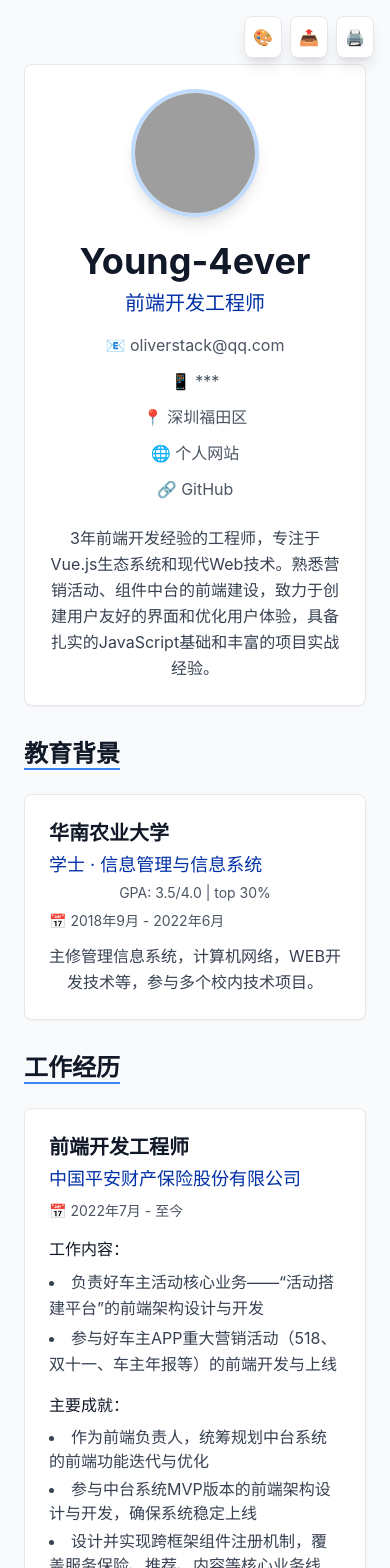
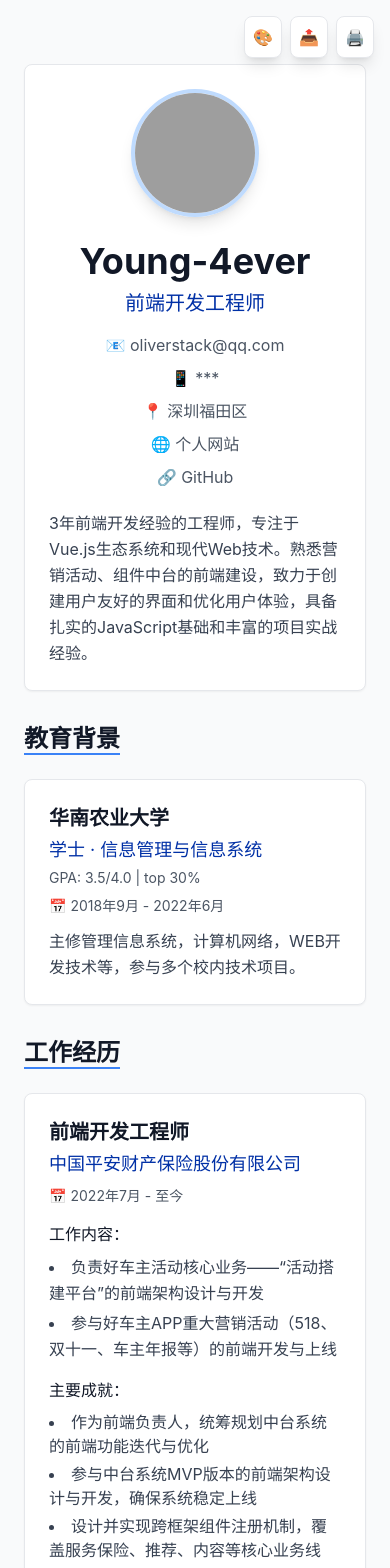
Before and after one commit to young-4ever/jsonme, a Vue app: page / in a window 390 px wide. Shown: the top 1568 px of the page. Built offline with nearby package versions, Linux system fonts and the light colour scheme; grey boxes are pictures that could not be loaded.

Commit message:
删除不再使用的简历文件，更新简历 JSON 数据，优化项目和教育部分的展示，调整样式以提升移动端用户体验。

```diff
--- a/public/resume.json
+++ b/public/resume.json
@@ -38,7 +38,8 @@
       "achievements": [
         "作为前端负责人，统筹规划中台系统的前端功能迭代与优化",
         "参与中台系统MVP版本的前端架构设计与开发，确保系统稳定上线",
-        "设计并实现跨框架组件注册机制，覆盖服务保险、推荐、内容等核心业务线"
+        "设计并实现跨框架组件注册机制，覆盖服务保险、推荐、内容等核心业务线",
+        "基于umd实现动态配置组件，产出职务发明专利1项（专利号：ZL...）"
       ],
       "technologies": ["Vue 3", "Svelte", "TypeScript", "Element Plus"]
     }
@@ -84,32 +85,30 @@
   "projects": [
     {
       "id": "proj1",
-      "name": "企业级管理系统",
-      "description": "基于Vue 3和TypeScript开发的企业级后台管理系统，支持权限管理、数据可视化等功能。",
-      "technologies": ["Vue 3", "TypeScript", "Element Plus", "ECharts", "Vite"],
-      "startDate": "2022-01",
-      "endDate": "2022-06",
+      "name": "micro editor",
+      "description": "基于Vue 3、TypeScript开发的H5页面编辑器",
+      "technologies": ["Vue 3", "TypeScript", "Vite"],
       "url": "https://admin.example.com",
       "github": "https://github.com/zhangsan/admin-system",
       "highlights": [
-        "实现了完整的RBAC权限系统",
-        "集成了多种图表组件",
-        "支持主题切换和国际化"
+        "H5页面编辑功能的最小化实现",
+        "支持拖拽式组件配置，实现可视化页面搭建",
+        "支持解耦式加载组件",
+        "提供实时预览功能，所见即所得"
       ]
     },
     {
-      "id": "proj2",
-      "name": "个人博客系统",
-      "description": "使用Nuxt.js开发的静态博客系统，支持Markdown写作和SEO优化。",
-      "technologies": ["Nuxt.js", "Vue 3", "Tailwind CSS", "Markdown"],
-      "startDate": "2021-08",
-      "endDate": "2021-12",
-      "url": "https://blog.zhangsan.dev",
-      "github": "https://github.com/zhangsan/blog",
+      "id": "proj",
+      "name": "jsonme",
+      "description": "基于JSON配置的简历网站生成器",
+      "technologies": ["Vue 3", "TypeScript", "Tailwind CSS", "Vite"],
+      "url": "https://young-4ever.github.io/jsonme/",
+      "github": "https://github.com/young-4ever/jsonme",
       "highlights": [
-        "支持静态生成和服务端渲染",
-        "实现了全文搜索功能",
-        "优化了SEO和性能指标"
+        "支持通过JSON配置生成个性化简历网站",
+        "支持通过gist、fork等方式独立部署、配置简历",
+        "提供多种专业主题模板",
+        "支持实时预览和导出功能"
       ]
     }
   ],
--- a/src/App.vue
+++ b/src/App.vue
@@ -6,10 +6,7 @@
   ]">
     <!-- 欢迎页面 -->
     <div v-if="showWelcome">
-      <WelcomePage
-        @upload="handleUploadFromWelcome"
-        @view-demo="handleViewDemo"
-      />
+      <WelcomePage @upload="handleUploadFromWelcome" @view-demo="handleViewDemo" />
     </div>
 
     <!-- 上传页面 -->
@@ -34,16 +31,12 @@
           <h2 class="text-xl font-semibold text-gray-900 dark:text-white mb-2">加载失败</h2>
           <p class="text-gray-600 dark:text-gray-400 mb-4">{{ error }}</p>
           <div class="flex flex-col sm:flex-row gap-4 justify-center">
-            <button
-              @click="loadData"
-              class="px-4 py-2 bg-primary-600 text-white rounded-lg hover:bg-primary-700 transition-colors duration-200"
-            >
+            <button @click="loadData"
+              class="px-4 py-2 bg-primary-600 text-white rounded-lg hover:bg-primary-700 transition-colors duration-200">
               重新加载
             </button>
-            <button
-              @click="showUploader = true"
-              class="px-4 py-2 bg-gray-600 text-white rounded-lg hover:bg-gray-700 transition-colors duration-200"
-            >
+            <button @click="showUploader = true"
+              class="px-4 py-2 bg-gray-600 text-white rounded-lg hover:bg-gray-700 transition-colors duration-200">
               上传JSON文件
             </button>
           </div>
@@ -51,32 +44,24 @@
       </div>
 
       <!-- 主要内容 -->
-      <div v-else-if="resumeData" class="page-enter" :class="[
+      <div v-else-if="resumeData" style="padding-bottom: 12px;" :class="['page-enter',
         currentThemeName === 'professional' ? '' : 'container mx-auto px-4 py-8 max-w-4xl'
       ]">
         <!-- 顶部工具栏 -->
         <div class="fixed top-4 right-4 z-50 no-print">
           <div class="flex gap-2">
-            <ThemeSelector
-              :current-theme-name="currentThemeName"
-              :is-dark-mode="isDarkMode"
-              @theme-change="handleThemeChange"
-              @dark-mode-toggle="toggleDarkMode"
-            />
+            <ThemeSelector :current-theme-name="currentThemeName" :is-dark-mode="isDarkMode"
+              @theme-change="handleThemeChange" @dark-mode-toggle="toggleDarkMode" />
 
-            <button
-              @click="showUploader = true"
+            <button @click="showUploader = true"
               class="p-2 bg-white dark:bg-gray-800 rounded-lg shadow-lg hover:shadow-xl transition-all duration-200 border border-gray-200 dark:border-gray-700"
-              title="上传JSON文件"
-            >
+              title="上传JSON文件">
               📤
             </button>
 
-            <button
-              @click="handlePrint"
+            <button @click="handlePrint"
               class="p-2 bg-white dark:bg-gray-800 rounded-lg shadow-lg hover:shadow-xl transition-all duration-200 border border-gray-200 dark:border-gray-700"
-              title="打印简历"
-            >
+              title="打印简历">
               🖨️
             </button>
           </div>
@@ -97,11 +82,7 @@
           <!-- VSCode编辑器内容 -->
           <div class="vscode-editor-content">
             <div class="vscode-line-numbers">
-              <div
-                v-for="(line, index) in jsonLines"
-                :key="index"
-                class="vscode-line-number"
-              >
+              <div v-for="(line, index) in jsonLines" :key="index" class="vscode-line-number">
                 {{ index + 1 }}
               </div>
             </div>
@@ -123,35 +104,24 @@
           <div class="container mx-auto px-4 py-8 max-w-4xl">
             <!-- 个人信息 - 特殊样式 -->
             <div v-if="creativeOrderedSections.personal" class="section-enter creative-hero">
-              <component
-                :is="componentMap[creativeOrderedSections.personal.component]"
-                v-bind="creativeOrderedSections.personal.props"
-              />
+              <component :is="componentMap[creativeOrderedSections.personal.component]"
+                v-bind="creativeOrderedSections.personal.props" />
             </div>
 
             <!-- 主要内容区域 - 动态布局 -->
             <div class="creative-content-grid">
               <!-- 动态渲染其他组件 -->
-              <div
-                v-for="(section, index) in creativeOrderedSections.others"
-                :key="section.key"
-                :class="{
+              <div v-for="(section, index) in creativeOrderedSections.others" :key="section.key" :class="{
                 'creative-left-column': index % 2 === 0,
                 'creative-right-column': index % 2 === 1,
                 'creative-projects-full': section.key === 'projects'
-                }"
-              >
-                <div
-                  :class="{
+              }">
+                <div :class="{
                   'section-enter creative-section-left': index % 2 === 0,
                   'section-enter creative-section-right': index % 2 === 1,
                   'section-enter creative-projects-full': section.key === 'projects'
-                  }"
-                >
-                  <component
-                    :is="componentMap[section.component]"
-                    v-bind="section.props"
-                  />
+                }">
+                  <component :is="componentMap[section.component]" v-bind="section.props" />
                 </div>
               </div>
             </div>
@@ -159,7 +129,8 @@
             <!-- 创意主题页脚 -->
             <footer class="mt-16 text-center no-print creative-footer">
               <div class="creative-footer-content">
-                <p class="text-lg font-medium bg-gradient-to-r from-blue-600 to-purple-600 bg-clip-text text-transparent">
+                <p
+                  class="text-lg font-medium bg-gradient-to-r from-blue-600 to-purple-600 bg-clip-text text-transparent">
                   由 <a href="https://github.com/jsonme" class="hover:underline">JsonMe</a> 创意呈现
                 </p>
                 <div class="creative-footer-decoration"></div>
@@ -173,40 +144,28 @@
           <!-- 专业主题：使用特殊容器 -->
           <div v-if="currentThemeName === 'professional'" class="container">
             <!-- 动态渲染各个section -->
-            <div
-              v-for="section in orderedSections"
-              :key="section.key"
-              class="section-enter"
-            >
-              <component
-                :is="componentMap[section.component]"
-                v-bind="section.props"
-            />
+            <div v-for="section in orderedSections" :key="section.key" class="section-enter">
+              <component :is="componentMap[section.component]" v-bind="section.props" />
             </div>
 
             <!-- 页脚 -->
             <footer class="mt-12 text-center text-gray-500 dark:text-gray-400 text-sm no-print">
-              <p>由 <a href="https://github.com/jsonme" class="text-primary-600 dark:text-primary-400 hover:underline">JsonMe</a> 生成</p>
+              <p>由 <a href="https://github.com/jsonme"
+                  class="text-primary-600 dark:text-primary-400 hover:underline">JsonMe</a> 生成</p>
             </footer>
           </div>
 
           <!-- 其他主题：标准容器 -->
           <div v-else class="container mx-auto px-4 py-8 max-w-4xl">
             <!-- 动态渲染各个section -->
-            <div
-              v-for="section in orderedSections"
-              :key="section.key"
-              class="section-enter"
-            >
-              <component
-                :is="componentMap[section.component]"
-                v-bind="section.props"
-            />
+            <div v-for="section in orderedSections" :key="section.key" class="section-enter">
+              <component :is="componentMap[section.component]" v-bind="section.props" />
             </div>
 
             <!-- 页脚 -->
             <footer class="mt-12 text-center text-gray-500 dark:text-gray-400 text-sm no-print">
-            <p>由 <a href="https://github.com/jsonme" class="text-primary-600 dark:text-primary-400 hover:underline">JsonMe</a> 生成</p>
+              <p>由 <a href="https://github.com/jsonme"
+                  class="text-primary-600 dark:text-primary-400 hover:underline">JsonMe</a> 生成</p>
             </footer>
           </div>
         </template>
--- a/src/components/EducationSection.vue
+++ b/src/components/EducationSection.vue
@@ -37,7 +37,7 @@
             <h4 class="text-lg text-primary-600 dark:text-primary-400 mb-1">
               {{ edu.degree }} · {{ edu.major }}
             </h4>
-            <p v-if="edu.gpa" class="text-sm text-gray-600 dark:text-gray-400">
+            <p v-if="edu.gpa" class="text-sm text-gray-600 dark:text-gray-400 w-fit">
               GPA: {{ edu.gpa }}
             </p>
           </div>
--- a/src/components/PersonalInfo.vue
+++ b/src/components/PersonalInfo.vue
@@ -31,12 +31,12 @@
           {{ personal.title }}
         </h2>
 
-        <!-- 联系方式 -->
+        <!-- 联系方式1 -->
         <div class="grid grid-cols-1 sm:grid-cols-2 gap-3 mb-6 contact-grid">
           <a
             v-if="personal.contact.email"
             :href="`mailto:${personal.contact.email}`"
-            class="contact-link justify-center sm:justify-start"
+            class="contact-link justify-start"
             @click="copyToClipboard(personal.contact.email)"
           >
             📧 {{ personal.contact.email }}
@@ -45,7 +45,7 @@
           <a
             v-if="personal.contact.phone"
             :href="`tel:${personal.contact.phone}`"
-            class="contact-link justify-center sm:justify-start"
+            class="contact-link justify-start"
             @click="copyToClipboard(personal.contact.phone)"
           >
             📱 {{ personal.contact.phone }}
@@ -53,7 +53,7 @@
 
           <span
             v-if="personal.contact.location"
-            class="contact-link justify-center sm:justify-start"
+            class="contact-link justify-start"
           >
             📍 {{ personal.contact.location }}
           </span>
@@ -63,7 +63,7 @@
             :href="personal.contact.website"
             target="_blank"
             rel="noopener noreferrer"
-            class="contact-link justify-center sm:justify-start"
+            class="contact-link justify-start"
           >
             🌐 个人网站
           </a>
@@ -73,7 +73,7 @@
             :href="personal.contact.github"
             target="_blank"
             rel="noopener noreferrer"
-            class="contact-link justify-center sm:justify-start"
+            class="contact-link justify-start"
           >
             🔗 GitHub
           </a>
@@ -83,14 +83,14 @@
             :href="personal.contact.linkedin"
             target="_blank"
             rel="noopener noreferrer"
-            class="contact-link justify-center sm:justify-start"
+            class="contact-link justify-start"
           >
             💼 LinkedIn
           </a>
         </div>
 
         <!-- 个人简介 -->
-        <p class="text-gray-700 dark:text-gray-300 leading-relaxed text-center md:text-left whitespace-pre-wrap">
+        <p class="text-gray-700 dark:text-gray-300 leading-relaxed text-left whitespace-pre-wrap">
           {{ personal.summary }}
         </p>
       </div>
--- a/src/style.css
+++ b/src/style.css
@@ -2340,20 +2340,16 @@
 
   /* 联系方式在移动端完全居中 */
   .contact-grid .contact-link {
+    display: block;
     width: 100% !important;
+    height: 21px;
     justify-content: center !important;
     text-align: center !important;
-  }
-
-  /* 确保md:text-left在移动端被覆盖为居中 */
-  .card .md\:text-left {
-    text-align: center !important;
-  }
-
-  /* 确保个人简介在移动端居中 */
-  .card p {
-    text-align: center !important;
-  }
+    overflow: hidden;
+    white-space: nowrap;
+    text-overflow: ellipsis;
+  }
+
 
   /* 确保标题在移动端居中 */
   .card h1,
@@ -2365,6 +2361,11 @@
   .card .flex-shrink-0 {
     margin-left: auto !important;
     margin-right: auto !important;
+  }
+
+  /* 在移动端将专业主题联系方式展示为一列 */
+  .theme-professional .contact-grid {
+    grid-template-columns: 1fr !important;
   }
 }
 
```
Also changed, not shown: public/resume2.json (deleted, +0 -119 lines), src/components/ProjectsSection.vue (+1 -13 lines), 1 other file (tests, documents, lock files or other folders). Lines whose indentation alone changed are shown as unchanged.
